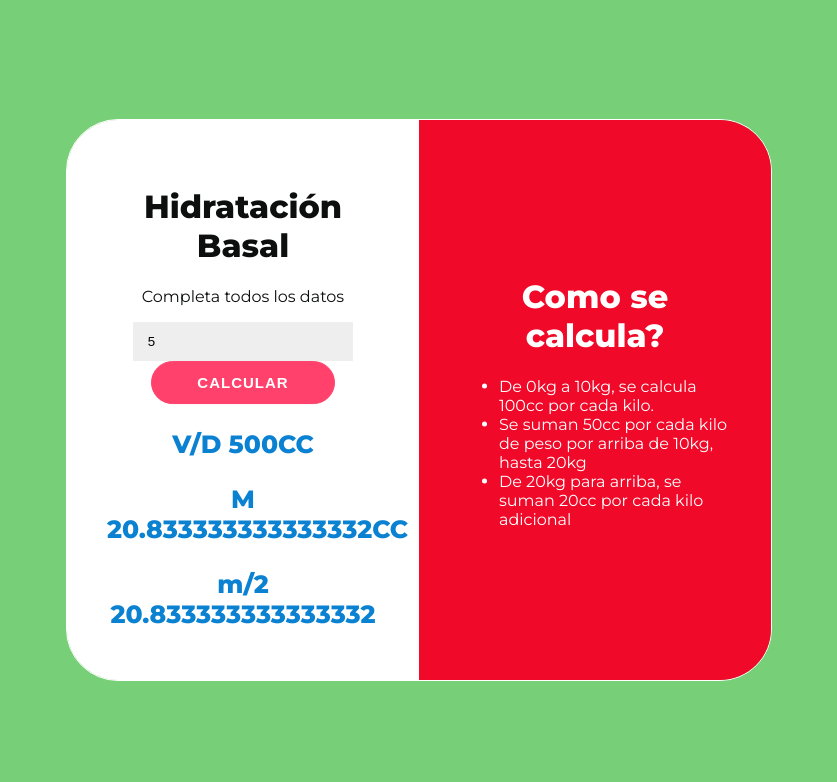
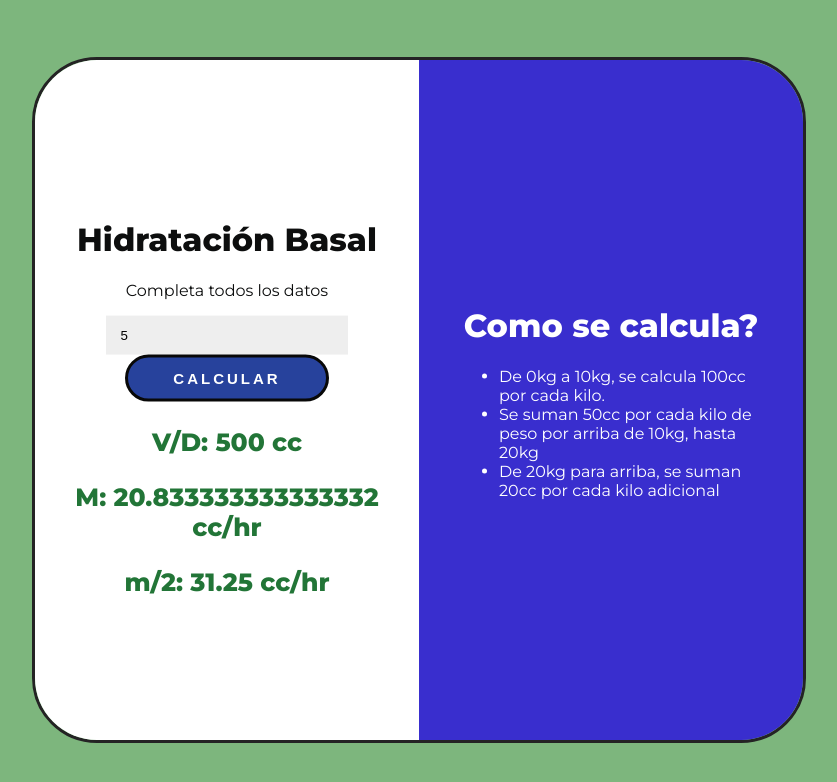
Before and after one commit to 18-Clau/Calculadora-Basal, a plain HTML site: page index.html in a window 1280 px wide. Both pictures are taken after typing "5" into the empty fields and a click on the button "CALCULAR". Shown: the whole page, without its empty margins (221-1058 px from the left). Drawn offline with Linux system fonts and the light colour scheme.

Commit message:
Calculadora terminada Final.

```diff
--- a/script.js
+++ b/script.js
@@ -11,26 +11,21 @@ BOTON.addEventListener ("click", ()=>{
         ERROR.style.display="block"
     } else if(peso>=30){
         let sc = superficieCorporal(peso)
-        FLUJO.innerHTML="SC*1500 " +sc [0] + "CC"
+        FLUJO.innerHTML="SC*1500: " +sc [0] + " cc"
         FLUJO.style.display="block"
-        FLUJO2.innerHTML="SC*2000 "+sc [1] + "CC"
+        FLUJO2.innerHTML="SC*2000: "+sc [1] + " cc"
         FLUJO2.style.display="block"
         ERROR.style.display="none"
     }else{
         let holy = holliday(peso)
-        FLUJO.innerHTML="V/D " +holy + "CC"
+        FLUJO.innerHTML="V/D: " +holy + " cc"
         FLUJO.style.display="block"
-        FLUJO2.innerHTML="M "+holy /24 + "CC"
+        FLUJO2.innerHTML="M: "+holy /24 + " cc/hr"
         FLUJO2.style.display="block"
-        FLUJO3.innerHTML="m/2 "+(holy/24)*1,5 + "CC"
+        FLUJO3.innerHTML="m/2: "+(holy/24)*1.5 + " cc/hr"
         FLUJO3.style.display="block"
         ERROR.style.display="none"
     }
-
-
-
-
-
 });
 
 
--- a/style.css
+++ b/style.css
@@ -1,7 +1,7 @@
 @import url('https://fonts.googleapis.com/css?family=Montserrat:400,800');
 
 body{
-    background: rgb(119, 207, 119);
+    background: #7db67d;
     font-family: 'Montserrat', sans-serif;
     color: rgb(13, 14, 14)
 }
@@ -9,12 +9,12 @@ body{
 #contenedor{
     position: absolute;
     inset: 0;
-    width: 55vw;
-    height: 70vh;
+    width: 60vw;
+    height: 85vh;
     margin: auto;
     text-align: center;
-    border: 1px solid white;
-    border-radius: 52px;
+    border: 3px solid rgb(36, 35, 36);
+    border-radius: 65px;
     overflow: hidden;
 
 }
@@ -30,7 +30,7 @@ body{
 
 }
 #detalle{
-    background: rgb(240, 9, 40);
+    background: rgb(57, 46, 206);
     color: white;
     width: 50%;
     height: 100%;
@@ -56,11 +56,11 @@ button {
 	font-weight: bold;
 	padding: 12px 45px;
 	border-radius: 30px;
-	background-color: #FF416C;
-	border: 1px solid #FF416C;
+	background-color: #27429c;
+	border: 3px solid #080808;
 	color: #FFFFFF;
 	text-transform: uppercase;
-	letter-spacing: 1px;
+	letter-spacing: 3px;
 	transition: transform 20ms ease-in;
 }
 
@@ -75,7 +75,7 @@ button:active {
 }
 
 .resultado{
-    color: #0A81D1;
+    color: #227537;
     font-weight: bold;
     font-size: 25px;
     margin-bottom: 5px;
```
